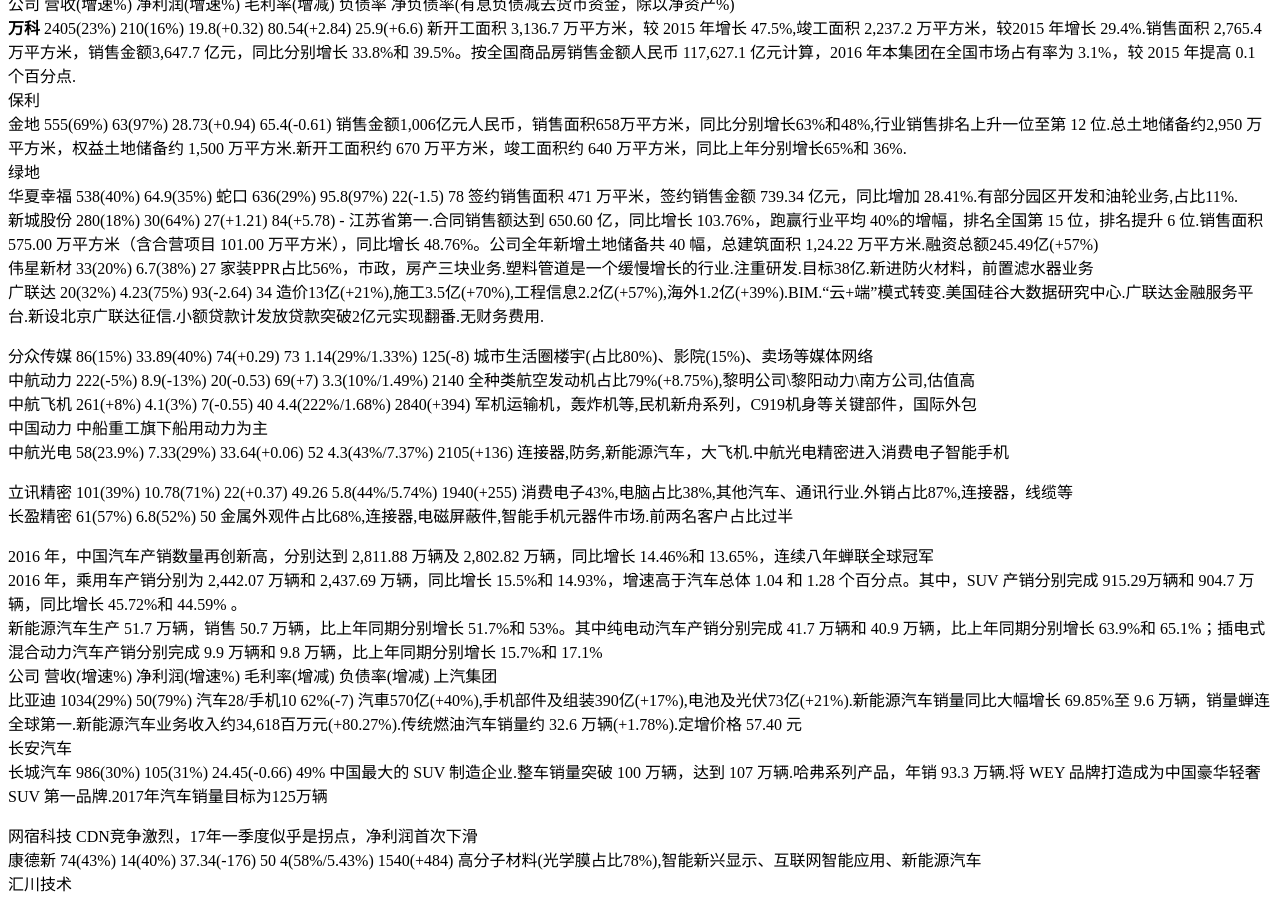
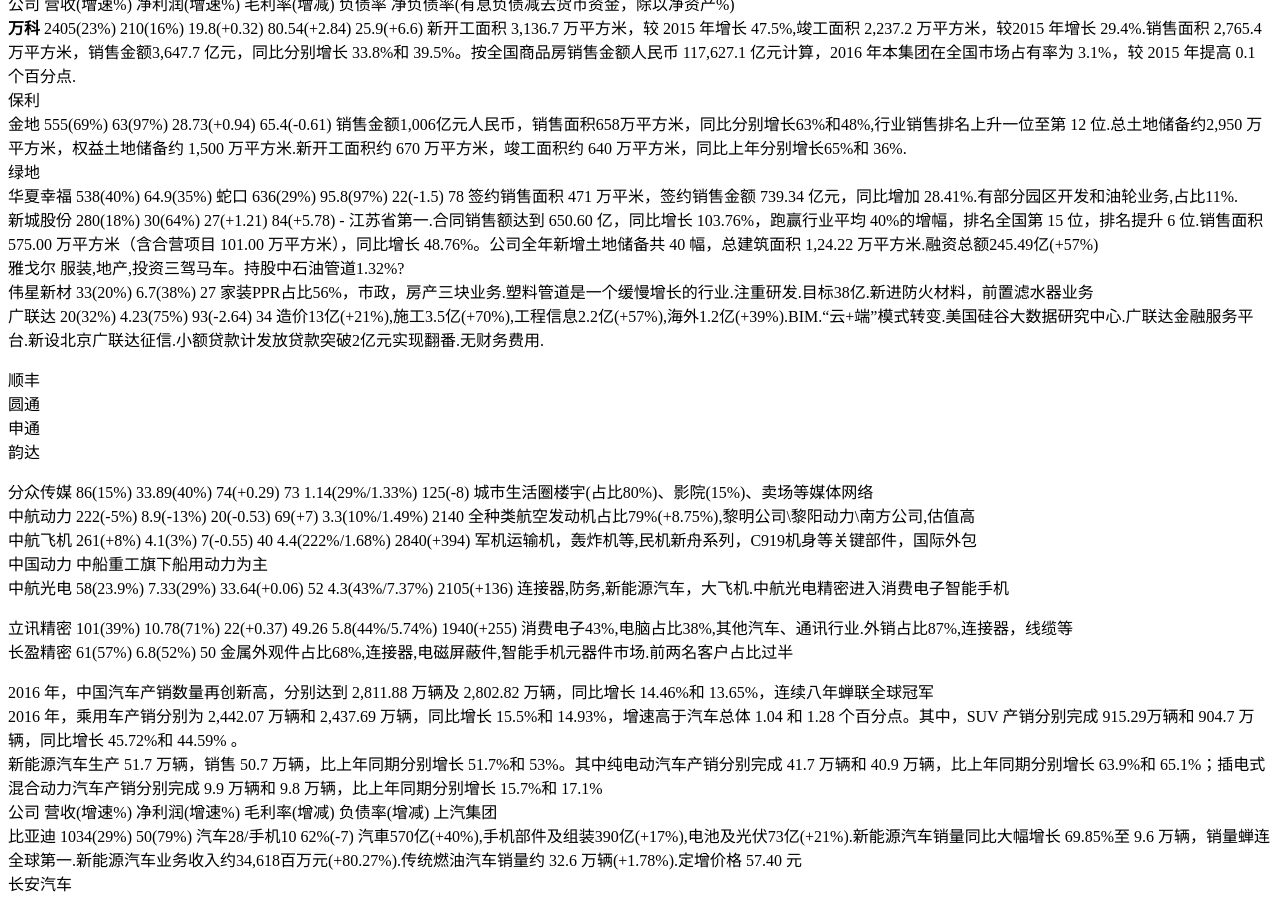
Before and after one commit to kingofhawks/kingofhawks.github.io, a Jekyll site: the page built from _posts/2017-02-20-重点上市公司2016年报汇总.md, in a window 1280 px wide and 900 px high, scrolled down 5684 px. Built offline with Jekyll 4.4.1, drawn with Linux system fonts in a browser that asks for light colours; our own code applies the rules of GitHub Pages for plain Markdown files; Markdown is read by kramdown in place of the engine named in the settings.

Commit message:
update post

```diff
--- a/_posts/2017-02-20-重点上市公司2016年报汇总.md
+++ b/_posts/2017-02-20-重点上市公司2016年报汇总.md
@@ -187,8 +187,17 @@
 华夏幸福  538(40%)        64.9(35%)
 蛇口      636(29%)        95.8(97%)        22(-1.5)       78     签约销售面积 471 万平米，签约销售金额 739.34 亿元，同比增加 28.41%.有部分园区开发和油轮业务,占比11%.
 新城股份  280(18%)         30(64%)         27(+1.21)       84(+5.78)           -     江苏省第一.合同销售额达到 650.60 亿，同比增长 103.76%，跑赢行业平均 40%的增幅，排名全国第 15 位，排名提升 6 位.销售面积 575.00 万平方米（含合营项目 101.00 万平方米），同比增长 48.76%。公司全年新增土地储备共 40 幅，总建筑面积 1,24.22 万平方米.融资总额245.49亿(+57%)
+雅戈尔    服装,地产,投资三驾马车。持股中石油管道1.32%?
 伟星新材  33(20%)          6.7(38%)        27     家装PPR占比56%，市政，房产三块业务.塑料管道是一个缓慢增长的行业.注重研发.目标38亿.新进防火材料，前置滤水器业务
 广联达    20(32%)         4.23(75%)         93(-2.64)      34     造价13亿(+21%),施工3.5亿(+70%),工程信息2.2亿(+57%),海外1.2亿(+39%).BIM.“云+端”模式转变.美国硅谷大数据研究中心.广联达金融服务平台.新设北京广联达征信.小额贷款计发放贷款突破2亿元实现翻番.无财务费用.
+
+
+
+顺丰
+圆通
+申通
+韵达
+
 
 分众传媒   86(15%)         33.89(40%)      74(+0.29)       73              1.14(29%/1.33%)     125(-8)          城市生活圈楼宇(占比80%)、影院(15%)、卖场等媒体网络
 中航动力   222(-5%)        8.9(-13%)       20(-0.53)        69(+7)          3.3(10%/1.49%)      2140            全种类航空发动机占比79%(+8.75%),黎明公司\黎阳动力\南方公司,估值高
```
